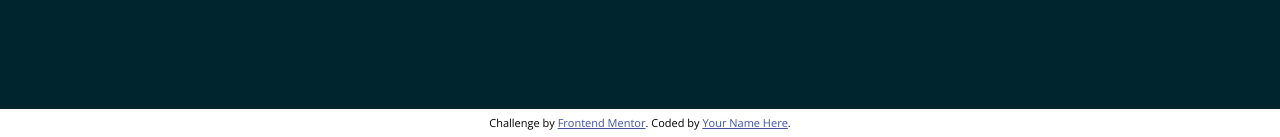
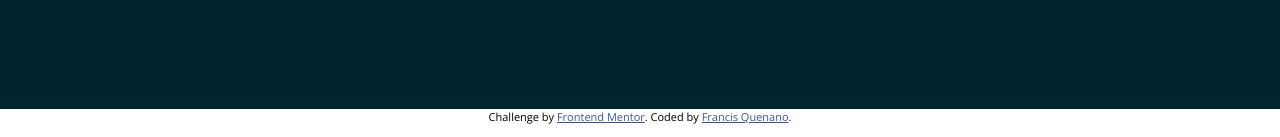
Before and after one commit to flquenano/FrontendMentor-Huddle-Landing-Page, a plain HTML site: page index.html in a window 1280 px wide. Shown: the part 5255-5392 px from the top of the page. Drawn offline with nearby package versions, Linux system fonts and the light colour scheme.

Commit message:
Attribution added

```diff
--- a/index.html
+++ b/index.html
@@ -218,13 +218,12 @@
       <!-- End of Root -->
     </div>
 
-    <div>
-      <p class="attribution">
-        Challenge by
-        <a href="https://www.frontendmentor.io?ref=challenge" target="_blank"
-          >Frontend Mentor</a
-        >. Coded by <a href="#">Your Name Here</a>.
-      </p>
+    <div class="attribution">
+      Challenge by
+      <a href="https://www.frontendmentor.io?ref=challenge" target="_blank"
+        >Frontend Mentor</a
+      >. Coded by
+      <a href="https://www.flquenano.dev" target="_blank">Francis Quenano</a>.
     </div>
   </body>
 </html>
```
